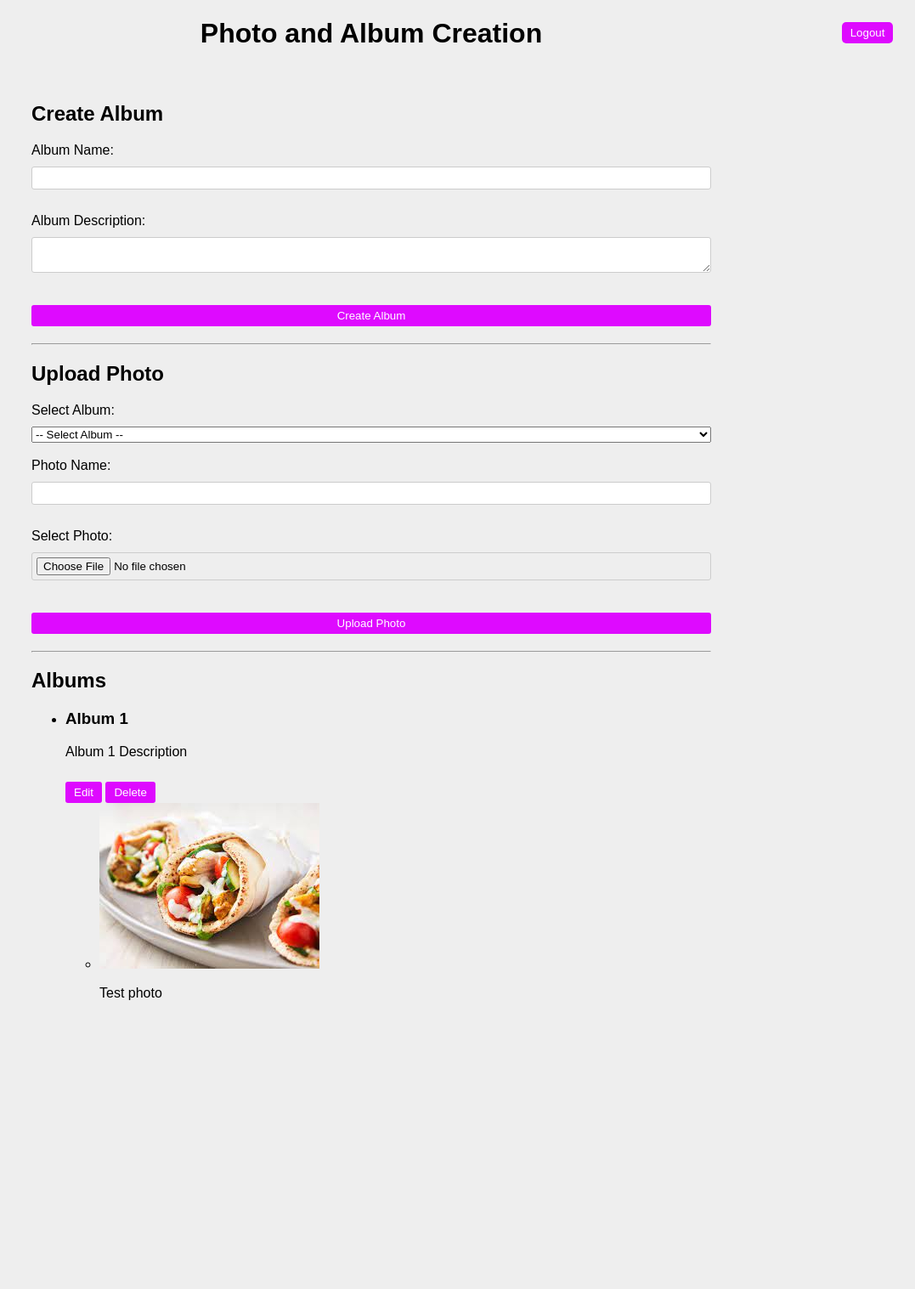
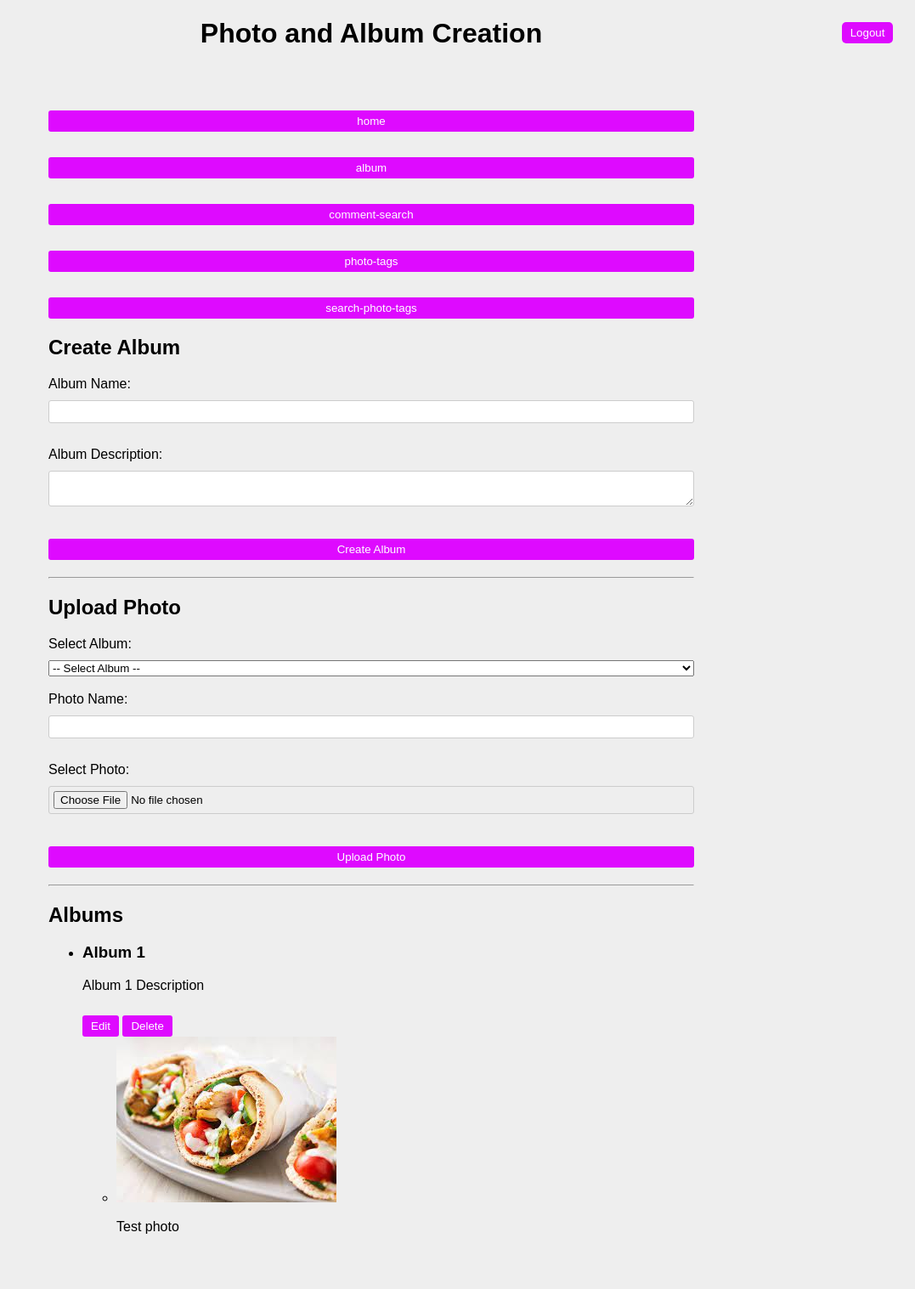
Before and after one commit to carlsoni/PhotoShare, a Flask app: template Pshare/Pshare1/my_app/templates/album-creation.html in a window 1280 px wide. Shown: the whole page at 85% size, without its empty margins (203-1280 px from the left). Before the commit the page ends 1177 px from the top, so only its background shows below. Run offline with Flask 3, Linux system fonts and the light colour scheme; the template is opened without the code that fills it, so the values that code supplies are empty.

Commit message:
added buttons

```diff
--- a/Pshare/Pshare1/my_app/templates/album-creation.html
+++ b/Pshare/Pshare1/my_app/templates/album-creation.html
@@ -67,9 +67,38 @@
   <body>
     <h1>Photo and Album Creation</h1>
     <div class="container">
-      <div class="logoutContainer">
-        <button class="btn-logout">Logout</button>
-      </div>
+          <div class="container">
+             <div class="logoutContainer">
+            <form method="POST" action="/album_creation">
+                <button class="btn-logout" name="logout" value="logout">Logout</button>
+            </form>
+        </div>
+
+        <div class="home">
+            <form method="POST" action="/album_creation">
+                <button class="btn-home" name="home" value="home">home</button>
+            </form>
+        </div>
+        <div class="album">
+            <form method="POST" action="/album_creation">
+                <button class="btn-album" name="album" value="album">album</button>
+            </form>
+        </div>
+        <div class="comment-search">
+            <form method="POST" action="/album_creation">
+                <button class="btn-comment-search" name="comment-search" value="comment-search">comment-search</button>
+            </form>
+        </div>
+        <div class="photo-tags">
+            <form method="POST" action="/album_creation">
+                <button class="btn-photo-tags" name="photo-tags" value="photo-tags">photo-tags</button>
+            </form>
+        </div>
+        <div class="search-photo-tags">
+            <form method="POST" action="/album_creation">
+                <button class="btn-search-photo-tags" name="search-photo-tags" value="search-photo-tags">search-photo-tags</button>
+            </form>
+        </div>
       <h2>Create Album</h2>
       <form action="" method="post">
         <label for="album-name">Album Name:</label>
```
